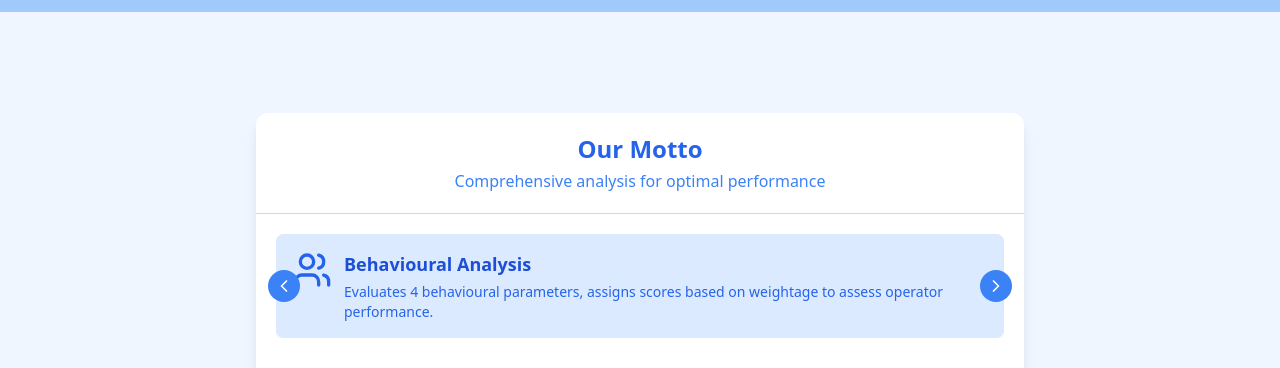
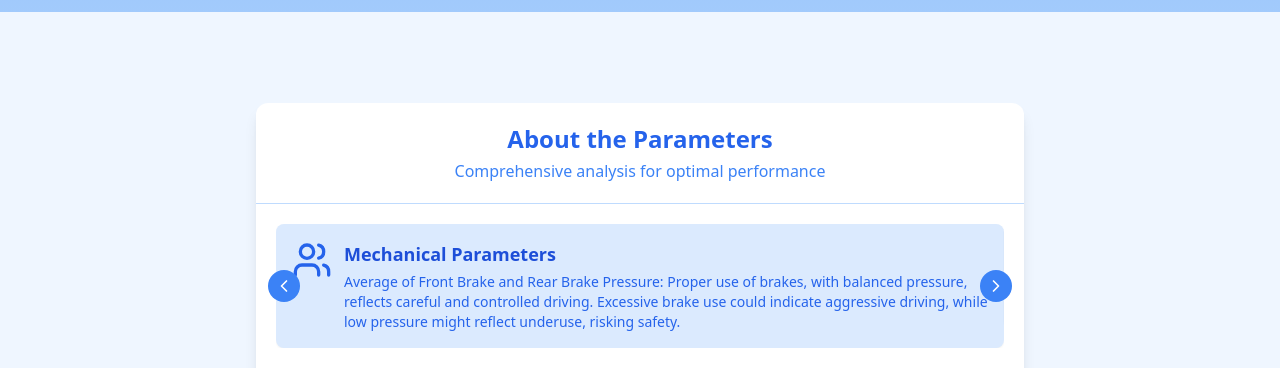
Before and after one commit to TANJIRO1709/ORAM, a React (Create React App) app: page / in a window 1280 px wide. Shown: the part 960-1328 px from the top of the page. Built offline with nearby package versions, Linux system fonts and the light colour scheme; no server answers.

Commit message:
parameters updated

```diff
--- a/src/components/Motto.jsx
+++ b/src/components/Motto.jsx
@@ -5,27 +5,99 @@ const mottoItems = [
   {
     id: 'mechanical',
     icon: BarChart3,
-    title: 'Mechanical Analysis',
-    description: 'Analyzes 13 mechanical parameters of all dumpers, assigns threshold values and weightage, and scores operators based on each parameter.'
+    title: 'Mechanical Parameters ',
+    description: 'HSD Consumption (Fuel Consumption)/Engine 1 Fuel Rate: Efficient fuel usage can indicate good driving habits, including smooth acceleration and deceleration, and minimizing idle times.'
   },
   {
     id: 'behavioural',
     icon: Users,
-    title: 'Behavioural Analysis',
-    description: 'Evaluates 4 behavioural parameters, assigns scores based on weightage to assess operator performance.'
+    title: 'Mechanical Parameters',
+    description: 'Average of Front Brake and Rear Brake Pressure: Proper use of brakes, with balanced pressure, reflects careful and controlled driving. Excessive brake use could indicate aggressive driving, while low pressure might reflect underuse, risking safety.'
   },
   {
     id: 'comparison',
     icon: GitCompare,
-    title: 'Operator Comparison',
-    description: 'Compares operators and suggests necessary actions for improvement.'
+    title: 'Mechanical Parameters',
+    description: 'Wheel-Based Speed 30 km/h: Monitoring whether the operator maintains appropriate speed limits for safety. Excessive speeding can reduce vehicle life and increase accident risks.'
   },
   {
     id: 'ranking',
     icon: Trophy,
-    title: 'Ranking System',
-    description: 'Processes data through an algorithm, ranking operators and identifying the most efficient ones.'
-  }
+    title: 'Mechanical Parameters',
+    description: 'Foot Brake Position: Indicates how often and how hard the operator is applying the brake. Excessive brake use could indicate poor driving habits like hard stops or reckless driving, while minimal use may indicate efficient driving.'
+  },
+  {
+    id: 'ranking',
+    icon: Trophy,
+    title: 'Mechanical Parameters',
+    description: 'Retarder Position Proper use of the retarder for slowing down (instead of brakes) indicates good driving practices, helping to avoid wear on the brake system and ensuring controlled descents on steep terrain.'
+  },
+  {
+    id: 'ranking',
+    icon: Trophy,
+    title: 'Mechanical Parameters',
+    description: 'Retarder Oil Temperature (Front/Rear): High retarder oil temperature could indicate over-reliance on the retarder, which may be linked to improper downhill driving techniques.'
+  },
+  {
+    id: 'ranking',
+    icon: Trophy,
+    title: 'Mechanical Parameters',
+    description: 'Engine 1 Accelerator Pedal Position: Sudden, aggressive acceleration could suggest reckless driving, while smooth, moderate pedal use could indicate good driving behavior.'
+  },
+  {
+    id: 'ranking',
+    icon: Trophy,
+    title: 'Mechanical Parameters',
+    description: 'High Resolution Total Vehicle Distance: The total distance driven combined with other parameters (eg, fuel efficiency, brake usage) can give insights into the operator is overall driving habits over time.'
+  },
+  {
+    id: 'ranking',
+    icon: Trophy,
+    title: 'Mechanical Parameters',
+    description: 'Engine 1 Speed (RPM): High RPMs may indicate that the operator frequently pushes the engine hard, which could affect fuel efficiency and engine went Lower RPMs at optimal power output reflect good driving behavior.'
+  },
+  {
+    id: 'ranking',
+    icon: Trophy,
+    title: 'Mechanical Parameters',
+    description: 'Coolant Temp High > 100°C: If the operator consistently causes the engine to overbeat, this indicates poor driving behavior (eg, pushing the vehicle too hard, not observing engine health warnings).'
+  },
+  {
+    id: 'ranking',
+    icon: Trophy,
+    title: 'Mechanical Parameters',
+    description: 'Engine 1 Oil Pressure & Engine 1 Oil Temperature: These parameters, while more related to engine health, can indirectly indicate how well the operator is handling the vehicie. Overuse or poor driving habits may reflect in abnormal oil pressure or temperature values.'
+  },
+  {
+    id: 'ranking',
+    icon: Trophy,
+    title: 'Mechanical Parameters',
+    description: 'Mean Exhaust Temperature: Consistently high exhaust temperatures could indicate aggressive driving or overloading, affecting engine performance. Operators maintaining optimal temperatures could be more efficient'
+  },
+  {
+    id: 'behavioural',
+    icon: Users,
+    title: 'Behavioural Parameters',
+    description: 'TKPH (Tonnage kilometer Per Hour): (Total Tonnage Handled "Total Lead)/Total Run Hour (Only Hauling Time Empty Time).'
+  },
+  {
+    id: 'behavioural',
+    icon: Users,
+    title: 'Behavioural Parameters',
+    description: 'Earty Stop: Refers to the operator stopping the dumper before designated shift end timing, indicates inefficiency and poor time management.'
+  },
+  {
+    id: 'behavioural',
+    icon: Users,
+    title: 'Behavioural Parameters',
+    description: 'Late Start: Refers to delays in starting the dumper after designated shift start timing, indicates lack of punctuality and inefficiency'
+  },
+  {
+    id: 'behavioural',
+    icon: Users,
+    title: 'Behavioural Parameters',
+    description: 'Stretched Tea Break: Refers to operator extending breaks beyond the allotted time leading to delays in operations.'
+  },
 ]
 
 export default function Motto() {
@@ -48,7 +120,7 @@ export default function Motto() {
     <div className="min-h-[60vh] bg-blue-50 dark:bg-blue-950 p-6 flex items-center justify-center">
       <div className="max-w-3xl w-full bg-white dark:bg-blue-900 text-blue-900 dark:text-blue-50 rounded-xl shadow-lg overflow-hidden">
         <div className="p-5 border-b border-blue-200 dark:border-blue-700 text-center">
-          <h2 className="text-2xl font-bold text-blue-600 dark:text-blue-300">Our Motto</h2>
+          <h2 className="text-2xl font-bold text-blue-600 dark:text-blue-300">About the Parameters</h2>
           <p className="text-blue-500 dark:text-blue-200 mt-1">
             Comprehensive analysis for optimal performance
           </p>
```
Also changed, not shown: 1 other file (tests, documents, lock files or other folders).
